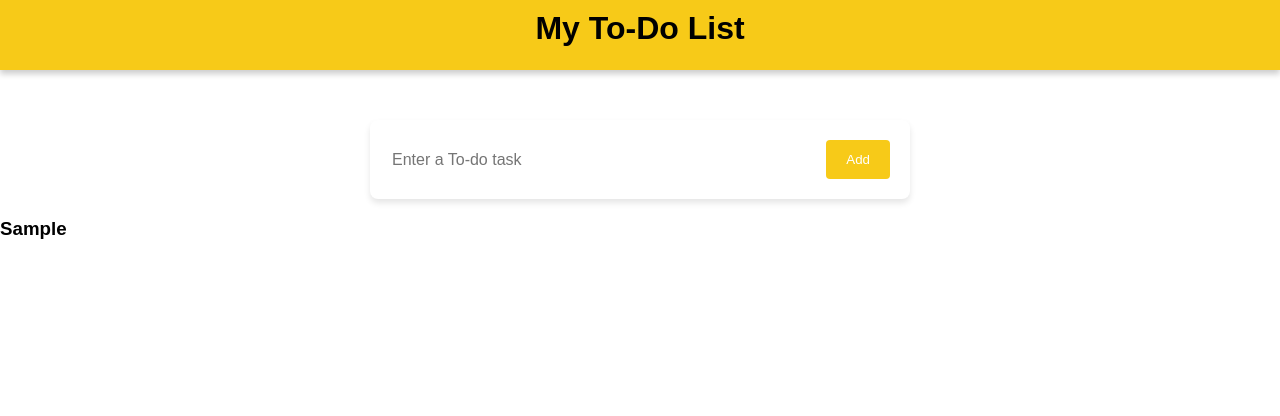
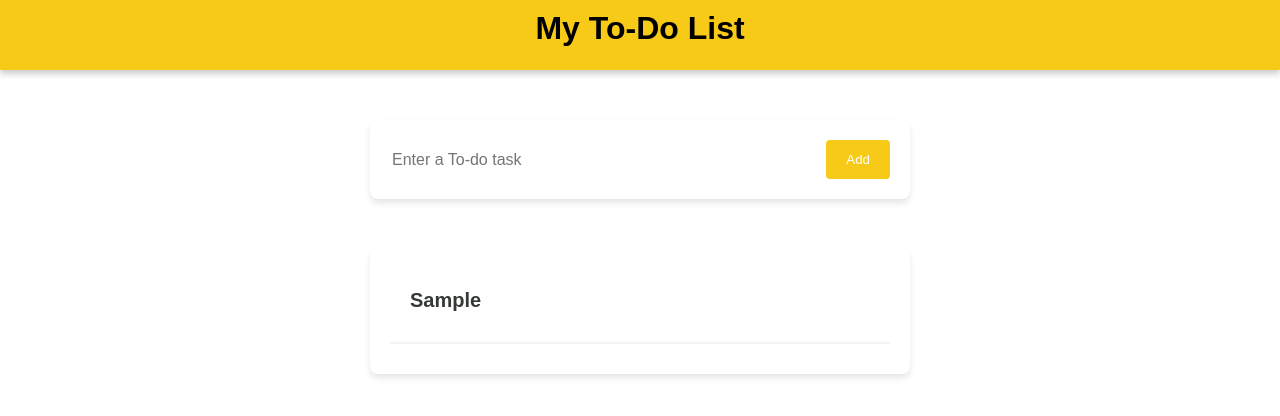
Before and after one commit to IamDikshaR/To-do-App, a React (Vite) app: page / in a window 1280 px wide. Both pictures are taken after typing "Sample" into the empty fields and a click on the button "Add". Shown: the top 416 px of the page. Built offline with nearby package versions, Linux system fonts and the light colour scheme.

Commit message:
Todo items

```diff
--- a/src/components/TodoItem.jsx
+++ b/src/components/TodoItem.jsx
@@ -1,3 +1,10 @@
+import styles from "../css/todoItem.module.css";
+
 export default function TodoItem({ item }) {
-  return <h3>{item}</h3>;
+  return (
+    <div className={styles.container}>
+      <div className={styles.items}>{item}</div>
+      <hr className={styles.line} />
+    </div>
+  );
 }
--- a/src/components/TodoList.jsx
+++ b/src/components/TodoList.jsx
@@ -1,11 +1,15 @@
 import TodoItem from "./TodoItem";
+import styles from "../css/todoList.module.css";
+
 export default function TodoList({ todos }) {
   return (
     <>
-      {" "}
-      {todos.map((item) => (
-        <TodoItem key={item} item={item} />
-      ))}
+      <div className={styles.list}>
+        {/* {" "} */}
+        {todos.map((item) => (
+          <TodoItem key={item} item={item} />
+        ))}
+      </div>
     </>
   );
 }
--- /dev/null
+++ b/src/css/todoItem.module.css
@@ -0,0 +1,14 @@
+.container {
+  width: 500px;
+  color: #353935;
+  font-size: 20px;
+  margin: 0 auto;
+}
+.items {
+  font-weight: bold;
+  padding: 20px;
+}
+
+.line {
+  border: 1px solid #f4f4f4;
+}
--- /dev/null
+++ b/src/css/todoList.module.css
@@ -0,0 +1,9 @@
+.list {
+  background-color: white;
+  border-radius: 8px;
+  box-shadow: 0 4px 6px rgba(0, 0, 0, 0.1);
+  margin: 0 auto;
+  margin-top: 50px;
+  width: 500px;
+  padding: 20px;
+}
```
